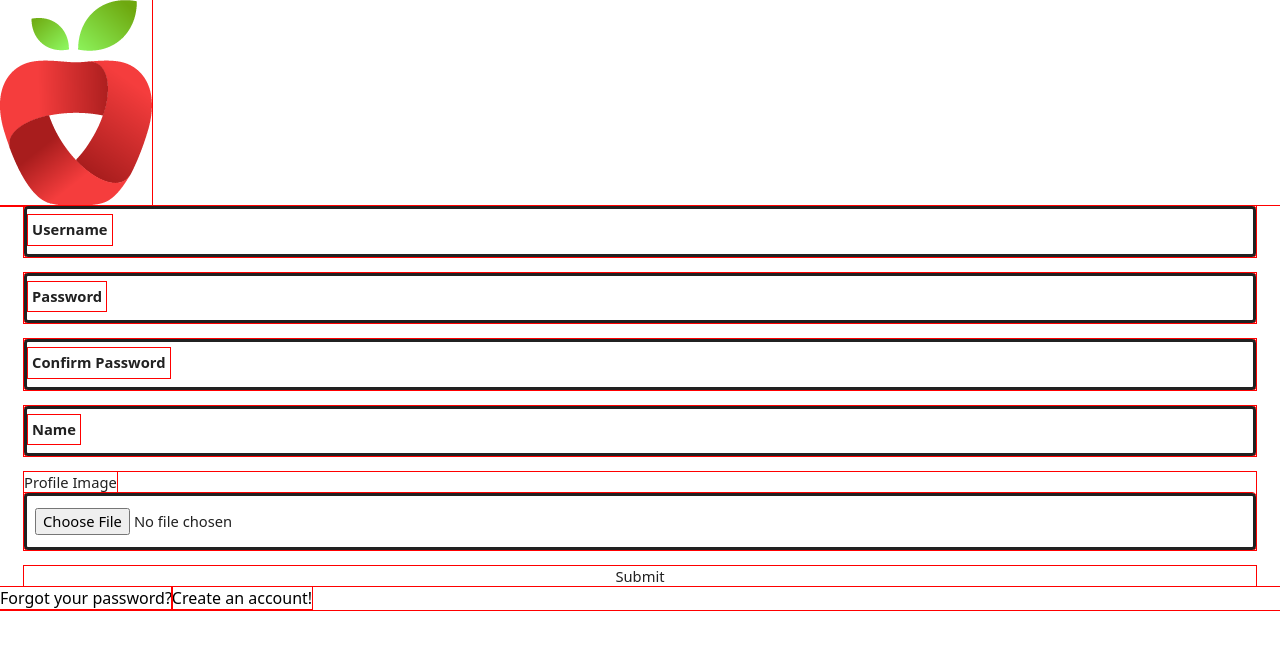
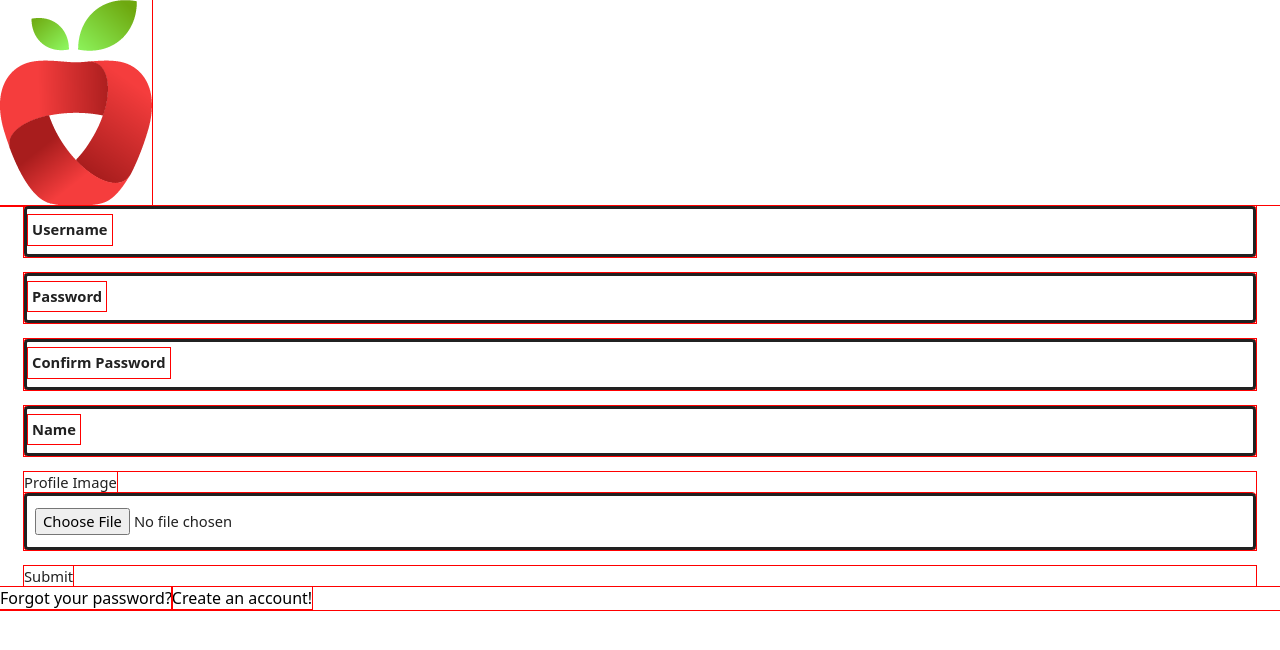
Before and after one commit to DJMendoza3/teachers-pet, a React (Vite) app: page /credentials/register in a window 1280 px wide. Shown: the top 650 px of the page. Built offline with nearby package versions, Linux system fonts and the light colour scheme.

Commit message:
Set up working login and register forms and routes. Site now redirects to portal on successful login or register.

```diff
--- a/src/hooks/fetchHooks.tsx
+++ b/src/hooks/fetchHooks.tsx
@@ -5,10 +5,10 @@ export const useGetRequest = () => {
   const [error, setError] = useState(null);
   const [loading, setLoading] = useState(true);
 
-  const getRequest = async (to: string) => {
+  const getRequest = async (url: string) => {
     setLoading(true);
     try {
-      const response = await fetch(`${FETCH_URL}${to}`, {
+      const response = await fetch(FETCH_URL + url, {
         method: "GET",
         credentials: "include",
         headers: {
@@ -35,16 +35,13 @@ export const usePostRequest = () => {
   const [error, setError] = useState(null);
   const [loading, setLoading] = useState(true);
 
-  const postRequest = async (to: string, body: any) => {
+  const postRequest = async (url: string, body: any) => {
     setLoading(true);
     try {
-      const response = await fetch(`${FETCH_URL}${to}`, {
+      const response = await fetch(FETCH_URL + url, {
         method: "POST",
         credentials: "include",
-        headers: {
-          "Content-Type": "application/json",
-        },
-        body: JSON.stringify(body),
+        body: body,
       });
       const data = await response.json();
       if (!response.ok) {
@@ -53,6 +50,7 @@ export const usePostRequest = () => {
 
       return data;
     } catch (err: any) {
+      console.log(err);
       setError(err.message);
       setLoading(false);
     }
@@ -66,10 +64,10 @@ export const usePutRequest = () => {
   const [error, setError] = useState(null);
   const [loading, setLoading] = useState(true);
 
-  const putRequest = async (to: string, body: any) => {
+  const putRequest = async (url: string, body: any) => {
     setLoading(true);
     try {
-      const response = await fetch(`${FETCH_URL}${to}`, {
+      const response = await fetch(FETCH_URL + url, {
         method: "PUT",
         credentials: "include",
         headers: {
@@ -97,10 +95,10 @@ export const useDeleteRequest = () => {
   const [error, setError] = useState(null);
   const [loading, setLoading] = useState(true);
 
-  const deleteRequest = async (to: string) => {
+  const deleteRequest = async (url: string) => {
     setLoading(true);
     try {
-      const response = await fetch(`${FETCH_URL}${to}`, {
+      const response = await fetch(FETCH_URL + url, {
         method: "DELETE",
         credentials: "include",
         headers: {
--- a/src/lib/ezforms-react/Form.tsx
+++ b/src/lib/ezforms-react/Form.tsx
@@ -1,5 +1,5 @@
 import { useEffect, useState } from "react";
-import { GeneratorForm, LoginForm, RegisterForm  } from "./forms";
+import { GeneratorForm, LoginForm, RegisterForm } from "./forms";
 import {
   TextInput,
   MultiSelectInput,
@@ -7,6 +7,7 @@ import {
   NumberInput,
   SelectInput,
   SliderInput,
+  SubmitInput,
 } from "./FormComponents";
 
 import styles from "./forms.module.css";
@@ -16,9 +17,10 @@ import styles from "./forms.module.css";
 //interface for props
 interface FormProps {
   form: GeneratorForm | LoginForm | RegisterForm;
+  submit: () => void;
 }
 
-export default function Form({ form }: FormProps) {
+export default function Form({ form, submit }: FormProps) {
   const [errors, setErrors] = useState({});
   const [submittable, setSubmittable] = useState(true);
 
@@ -61,7 +63,7 @@ export default function Form({ form }: FormProps) {
 
   return (
     <form id="input-form">
-      {form.fields.map((field, index) => (
+      {form.fields.map((field, index: number) => (
         <div className={styles["form-control"]} key={index}>
           {field.type === "text" ? (
             <TextInput field={field} setErrors={setErrors} />
@@ -75,14 +77,13 @@ export default function Form({ form }: FormProps) {
             <SelectInput field={field} setErrors={setErrors} />
           ) : field.type === "slider" ? (
             <SliderInput field={field} setErrors={setErrors} />
+          ) : field.type === "submit" ? (
+            <SubmitInput field={field} setErrors={setErrors} errors={errors} />
           ) : (
             <></>
           )}
         </div>
       ))}
-      <button type="submit" disabled={!submittable}>
-        Submit
-      </button>
     </form>
   );
 }
--- a/src/lib/ezforms-react/FormComponents.tsx
+++ b/src/lib/ezforms-react/FormComponents.tsx
@@ -10,6 +10,7 @@ import {
   CheckboxField,
   TextAreaField,
   SliderField,
+  SubmitField,
 } from "lib/ezforms-react/jsforms.fields";
 
 import Slider from "components/sliders/Slider";
@@ -43,7 +44,7 @@ const useValueValidation = (id: string, validators: any[]) => {
 
 interface TextFieldProps {
   field: TextField;
-  setErrors: React.Dispatch<React.SetStateAction<{}>>;
+  setErrors: React.Dispatch<React.SetStateAction<object>>;
 }
 
 export function TextInput({ field, setErrors }: TextFieldProps) {
@@ -74,7 +75,7 @@ export function TextInput({ field, setErrors }: TextFieldProps) {
 
 interface NumberFieldProps {
   field: NumberField;
-  setErrors: React.Dispatch<React.SetStateAction<{}>>;
+  setErrors: React.Dispatch<React.SetStateAction<object>>;
 }
 
 export function NumberInput({ field, setErrors }: NumberFieldProps) {
@@ -102,7 +103,7 @@ export function NumberInput({ field, setErrors }: NumberFieldProps) {
 
 interface MultiSelectFieldProps {
   field: MultiSelectField;
-  setErrors: React.Dispatch<React.SetStateAction<{}>>;
+  setErrors: React.Dispatch<React.SetStateAction<object>>;
 }
 
 export function MultiSelectInput({ field, setErrors }: MultiSelectFieldProps) {
@@ -183,7 +184,7 @@ export function MultiSelectInput({ field, setErrors }: MultiSelectFieldProps) {
 
 interface SelectFieldProps {
   field: SelectField;
-  setErrors: React.Dispatch<React.SetStateAction<{}>>;
+  setErrors: React.Dispatch<React.SetStateAction<object>>;
 }
 
 //input field for single select component with dropdown and validation
@@ -260,7 +261,7 @@ export function SelectInput({ field, setErrors }: SelectFieldProps) {
 
 interface FileFieldProps {
   field: FileField;
-  setErrors: React.Dispatch<React.SetStateAction<{}>>;
+  setErrors: React.Dispatch<React.SetStateAction<object>>;
 }
 
 export function FileInput({ field, setErrors }: FileFieldProps) {
@@ -289,7 +290,7 @@ export function FileInput({ field, setErrors }: FileFieldProps) {
 
 interface TextAreaFieldProps {
   field: TextAreaField;
-  setErrors: React.Dispatch<React.SetStateAction<{}>>;
+  setErrors: React.Dispatch<React.SetStateAction<object>>;
 }
 
 export function TextAreaInput({ field, setErrors }: TextAreaFieldProps) {
@@ -318,7 +319,7 @@ export function TextAreaInput({ field, setErrors }: TextAreaFieldProps) {
 
 interface CheckboxFieldProps {
   field: CheckboxField;
-  setErrors: React.Dispatch<React.SetStateAction<{}>>;
+  setErrors: React.Dispatch<React.SetStateAction<object>>;
 }
 
 export function CheckboxInput({ field, setErrors }: CheckboxFieldProps) {
@@ -347,7 +348,7 @@ export function CheckboxInput({ field, setErrors }: CheckboxFieldProps) {
 
 interface BooleanFieldProps {
   field: BooleanField;
-  setErrors: React.Dispatch<React.SetStateAction<{}>>;
+  setErrors: React.Dispatch<React.SetStateAction<object>>;
 }
 
 export function BooleanInput({ field, setErrors }: BooleanFieldProps) {
@@ -376,7 +377,7 @@ export function BooleanInput({ field, setErrors }: BooleanFieldProps) {
 
 interface DateFieldProps {
   field: DateField;
-  setErrors: React.Dispatch<React.SetStateAction<{}>>;
+  setErrors: React.Dispatch<React.SetStateAction<object>>;
 }
 
 export function DateInput({ field, setErrors }: DateFieldProps) {
@@ -412,7 +413,7 @@ export function DateInput({ field, setErrors }: DateFieldProps) {
 
 interface SliderFieldProps {
   field: SliderField;
-  setErrors: React.Dispatch<React.SetStateAction<{}>>;
+  setErrors: React.Dispatch<React.SetStateAction<object>>;
 }
 
 export function SliderInput({ field, setErrors }: SliderFieldProps) {
@@ -439,3 +440,27 @@ export function SliderInput({ field, setErrors }: SliderFieldProps) {
     </>
   );
 }
+
+interface SubmitFieldProps {
+  field: SubmitField;
+  setErrors: React.Dispatch<React.SetStateAction<object>>;
+  errors: object;
+}
+
+export function SubmitInput({ field, setErrors, errors }: SubmitFieldProps) {
+  const [submittable, setSubmittable] = useState(true);
+
+  useEffect(() => {
+    if (Object.values(errors).includes(true)) {
+      setSubmittable(false);
+    } else {
+      setSubmittable(true);
+    }
+  }, [errors]);
+
+  return (
+    <>
+      <button type="submit" disabled={!submittable}>{field.label}</button>
+    </>
+  );
+}
--- a/src/lib/ezforms-react/forms.ts
+++ b/src/lib/ezforms-react/forms.ts
@@ -10,6 +10,7 @@ import {
   BooleanField,
   DateField,
   SliderField,
+  SubmitField,
 } from "lib/ezforms-react/jsforms.fields";
 import {
   maxLengthValidator,
@@ -36,6 +37,7 @@ class LoginForm extends JSForm {
       [requiredValidator, passwordValidator],
       "password"
     ),
+    new SubmitField("submit", "Submit", "POST", "/api/register", {}, [], "submit"),
   ];
 }
 
@@ -65,6 +67,7 @@ class RegisterForm extends JSForm {
     ),
     new TextField("name", "Name", "name", [requiredValidator], "name"),
     new FileField("profile", "Profile Image", [requiredValidator], "profile"),
+    new SubmitField("submit", "Submit", "POST", "/api/register", {}, [], "submit"),
   ];
 }
 class GeneratorForm extends JSForm {
--- a/src/lib/ezforms-react/jsforms.fields.ts
+++ b/src/lib/ezforms-react/jsforms.fields.ts
@@ -166,6 +166,28 @@ class SliderField extends FormField {
   }
 }
 
+class SubmitField extends FormField {
+  public type = "submit";
+  public requestType: string;
+  public requestUrl: string;
+  public requestParams: any;
+
+  constructor(
+    name: string,
+    label: string,
+    requestType: string,
+    requestUrl: string,
+    requestParams: any,
+    validators: any[] = [],
+    id: string
+  ) {
+    super(name, label, validators, id);
+    this.requestType = requestType;
+    this.requestUrl = requestUrl;
+    this.requestParams = requestParams;
+  }
+}
+
 export {
   FormField,
   TextField,
@@ -178,4 +200,5 @@ export {
   TextAreaField,
   FileField,
   SliderField,
+  SubmitField,
 };
--- a/src/pages/credentials/Credentials.tsx
+++ b/src/pages/credentials/Credentials.tsx
@@ -1,9 +1,40 @@
+import { useEffect, useState } from "react";
+import { useLocation } from "react-router-dom";
 import { Outlet } from "react-router-dom";
 import { Link } from "react-router-dom";
+import { usePostRequest, useGetRequest } from "hooks/fetchHooks";
+import { useNavigate } from "react-router-dom";
 
 import apple_logo from "src/assets/images/apple-logo.png";
 
 export default function Credentials() {
+    const location = useLocation();
+    const navigate = useNavigate();
+    const {error, loading, postRequest} = usePostRequest();
+
+    //login and register requests
+    useEffect(() => {
+        document.addEventListener('submit', (event) => {
+            event.preventDefault();
+            const form = document.querySelector('form');
+            const formData = new FormData(form as HTMLFormElement);
+
+            if(location.pathname.split('/')[2] === 'register') {
+                postRequest('register', formData).then((data) => {
+                    if(data) {
+                        navigate('/portal');
+                    }
+                });
+            } else {
+                postRequest('login', formData).then((data) => {
+                    if(data) {
+                        navigate('/portal');
+                    }
+                });
+            }
+        });
+    }, [location]);
+
     return(
         <section className="bg-login-bg bg-cover h-screen w-full flex justify-center items-center">
             <div className="md:w-1/3 bg-white p-10 rounded-md ">
--- a/src/utils/globalVariables.ts
+++ b/src/utils/globalVariables.ts
@@ -1 +1 @@
-export const FETCH_URL = "http://127.0.0.1:5000";
+export const FETCH_URL = "http://127.0.0.1:5000/api/";
```
Also changed, not shown: src/lib/ezforms-react/jsforms.validators.ts (+43 -25 lines).
